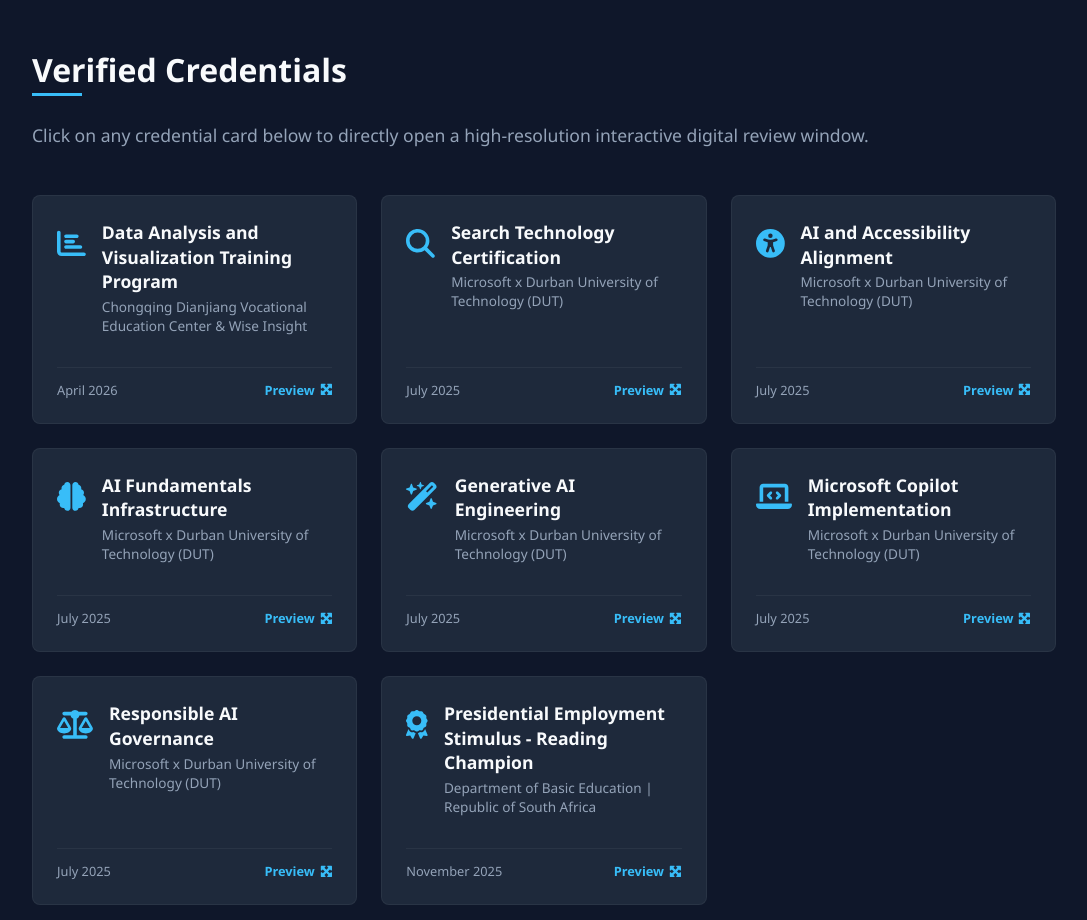
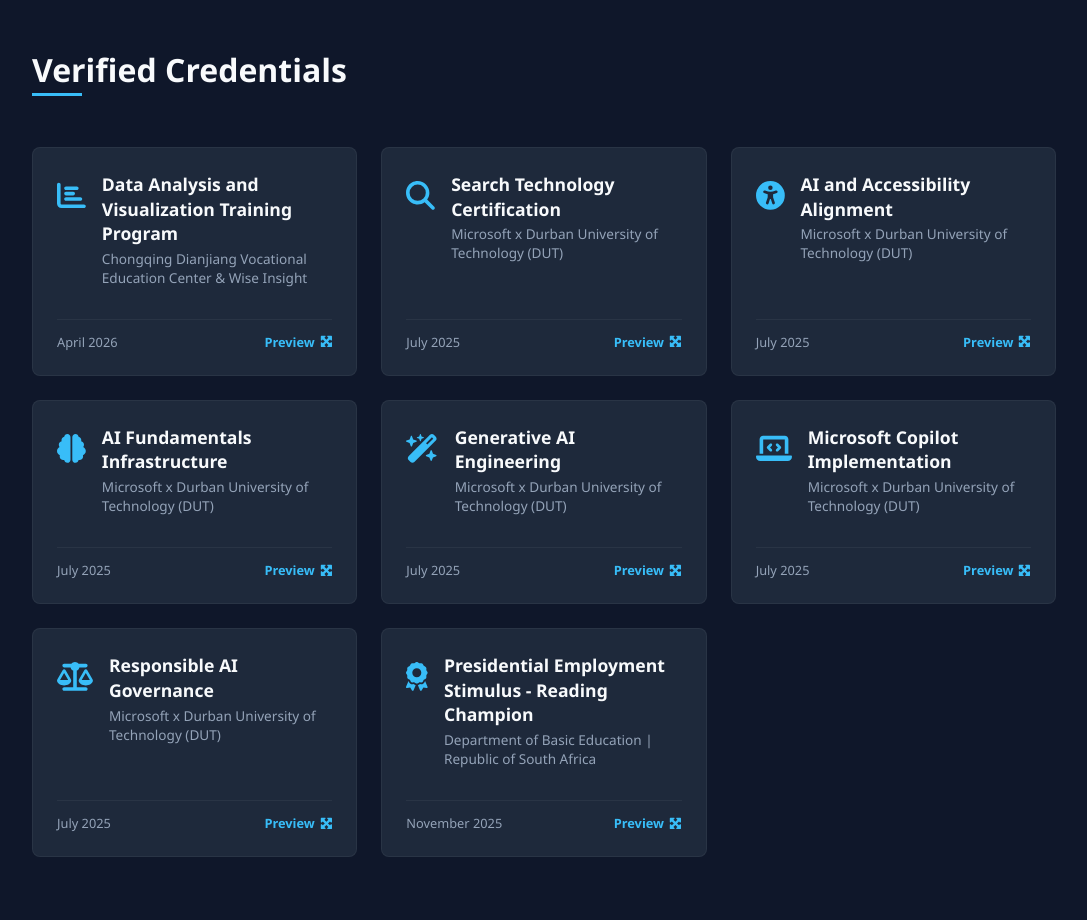
Before and after one commit to LeRazo1/LONDEKA-BLESSING-NGWENYA-PORTFOLIO, a plain HTML site: page index.html in a window 1280 px wide. Shown: the part 1680-2600 px from the top of the page, without its empty margins (96-1183 px from the left). Drawn offline with Linux system fonts and the light colour scheme; no server answers.

Commit message:
Update index.html

```diff
--- a/index.html
+++ b/index.html
@@ -716,7 +716,7 @@
 
     <section id="certificates">
         <h2 class="section-title">Verified Credentials</h2>
-        <p style="color: var(--text-muted); margin-bottom: 1.5rem; font-size: 1.1rem;">Click on any credential card below to directly open a high-resolution interactive digital review window.</p>
+
 
         <div class="certs-grid">
 
```
